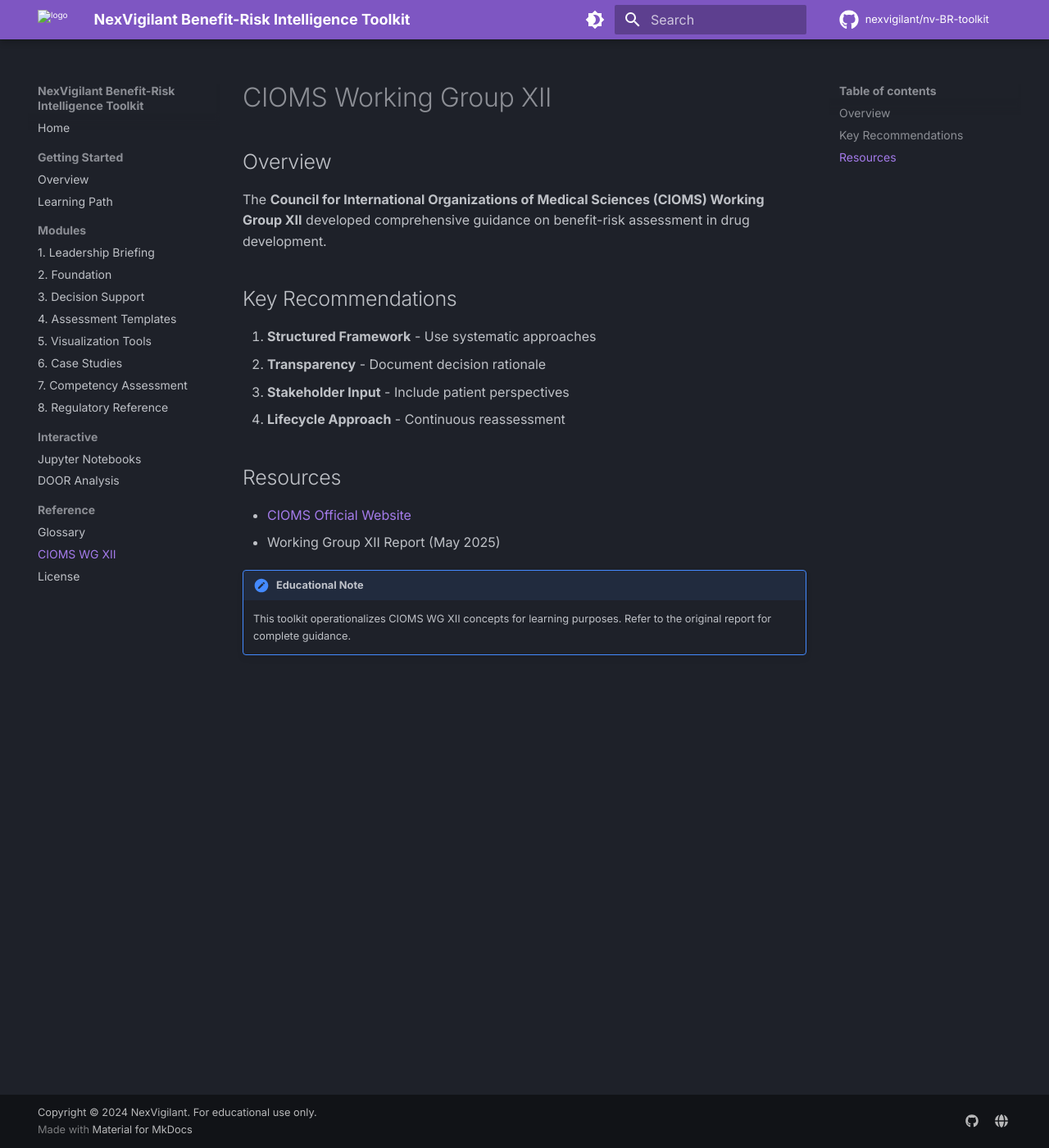
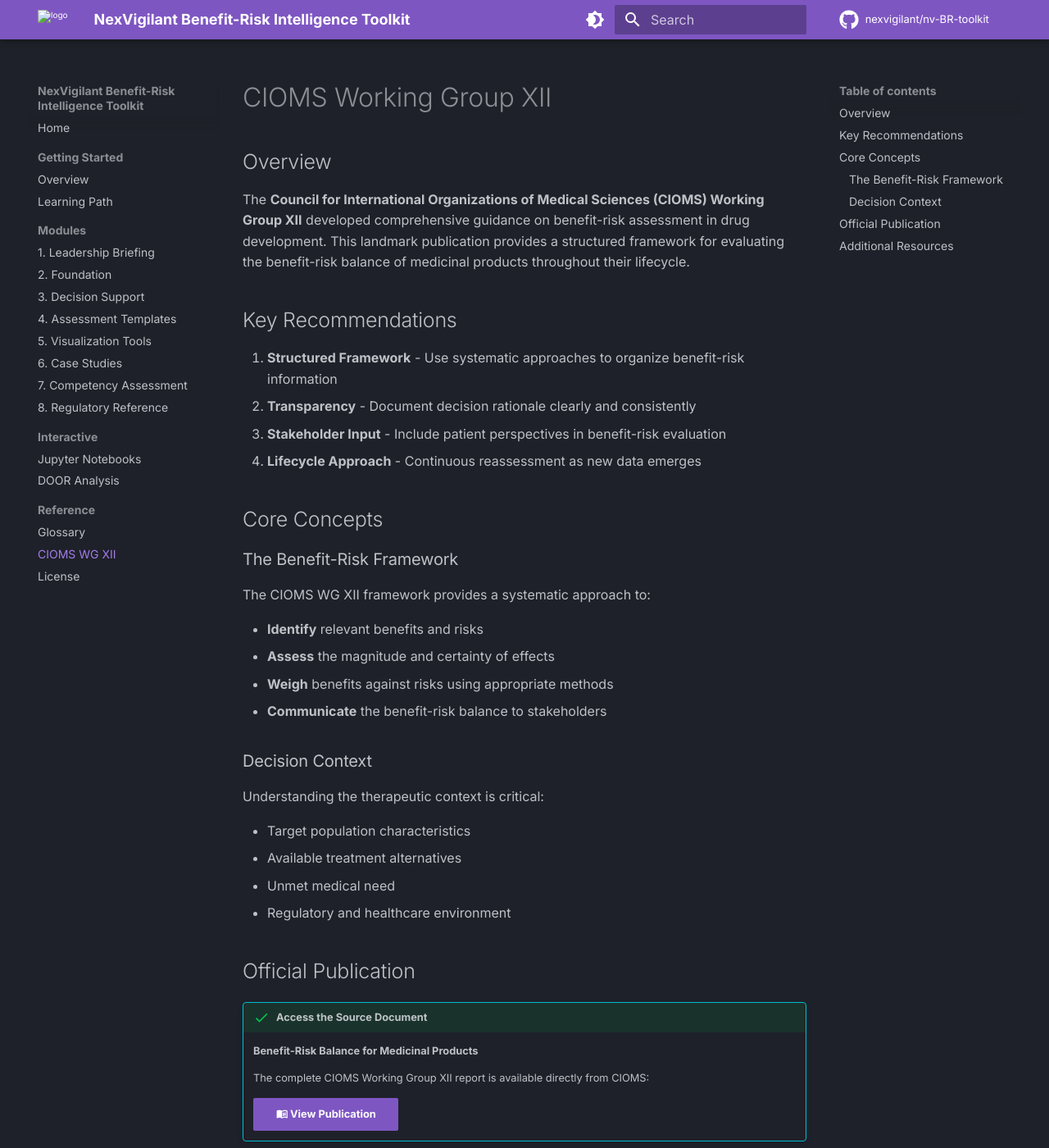
Before and after one commit to nexvigilant/nv-BR-toolkit, an MkDocs documentation site: the page built from docs/reference/cioms-wg-xii.md, in a window 1280 px wide and 1400 px high. Shown: the whole window at 82% size. Built offline with MkDocs 1.6.1 and Material for MkDocs 9.7.7, drawn with Linux system fonts in a browser that asks for light colours; comment, search, counter and statistics services are not loaded; some of the changed text lies outside the part shown.

Commit message:
fix: improve docs formatting and add CIOMS publication link
- Add pymdownx.emoji extension for Material icons
- Add mermaid diagram support via custom fence
- Update grid cards to use definition list format
- Expand CIOMS WG XII reference with direct publication link
- Add custom CSS for grid layout and styling improvements

🤖 Generated with [Claude Code](https://claude.com/claude-code)

Co-Authored-By: Claude Opus 4.5 <noreply@anthropic.com>

```diff
--- a/docs/reference/cioms-wg-xii.md
+++ b/docs/reference/cioms-wg-xii.md
@@ -2,20 +2,50 @@
 
 ## Overview
 
-The **Council for International Organizations of Medical Sciences (CIOMS) Working Group XII** developed comprehensive guidance on benefit-risk assessment in drug development.
+The **Council for International Organizations of Medical Sciences (CIOMS) Working Group XII** developed comprehensive guidance on benefit-risk assessment in drug development. This landmark publication provides a structured framework for evaluating the benefit-risk balance of medicinal products throughout their lifecycle.
 
 ## Key Recommendations
 
-1. **Structured Framework** - Use systematic approaches
-2. **Transparency** - Document decision rationale
-3. **Stakeholder Input** - Include patient perspectives
-4. **Lifecycle Approach** - Continuous reassessment
+1. **Structured Framework** - Use systematic approaches to organize benefit-risk information
+2. **Transparency** - Document decision rationale clearly and consistently
+3. **Stakeholder Input** - Include patient perspectives in benefit-risk evaluation
+4. **Lifecycle Approach** - Continuous reassessment as new data emerges
 
-## Resources
+## Core Concepts
+
+### The Benefit-Risk Framework
+
+The CIOMS WG XII framework provides a systematic approach to:
+
+- **Identify** relevant benefits and risks
+- **Assess** the magnitude and certainty of effects
+- **Weigh** benefits against risks using appropriate methods
+- **Communicate** the benefit-risk balance to stakeholders
+
+### Decision Context
+
+Understanding the therapeutic context is critical:
+
+- Target population characteristics
+- Available treatment alternatives
+- Unmet medical need
+- Regulatory and healthcare environment
+
+## Official Publication
+
+!!! success "Access the Source Document"
+
+    **Benefit-Risk Balance for Medicinal Products**
+
+    The complete CIOMS Working Group XII report is available directly from CIOMS:
+
+    [:material-book-open-variant: View Publication](https://cioms.ch/publications/product/benefit-risk-balance-for-medicinal-products/){ .md-button .md-button--primary }
+
+## Additional Resources
 
 - [CIOMS Official Website](https://cioms.ch)
-- Working Group XII Report (May 2025)
+- [CIOMS Publications Catalog](https://cioms.ch/publications/)
 
 !!! note "Educational Note"
 
-    This toolkit operationalizes CIOMS WG XII concepts for learning purposes. Refer to the original report for complete guidance.
+    This toolkit operationalizes CIOMS WG XII concepts for learning purposes. Refer to the original report for complete guidance. The official publication should be considered the authoritative source for regulatory and professional applications.
--- a/docs/stylesheets/extra.css
+++ b/docs/stylesheets/extra.css
@@ -3,12 +3,19 @@
 :root {
   --md-primary-fg-color: #5e35b1;
   --md-accent-fg-color: #00bcd4;
+  --nex-gold: #d4af37;
+  --nex-cyan: #00bcd4;
 }
 
 /* Educational disclaimer styling */
 .md-typeset .admonition.danger {
   border-color: #ff1744;
   background-color: rgba(255, 23, 68, 0.1);
+}
+
+/* Success admonition for links */
+.md-typeset .admonition.success {
+  border-color: var(--nex-cyan);
 }
 
 /* Code blocks */
@@ -21,6 +28,10 @@
   background-color: var(--md-primary-fg-color);
 }
 
+.md-typeset .md-button--primary:hover {
+  background-color: #7c4dff;
+}
+
 /* Learning objectives checkboxes */
 .md-typeset .task-list-indicator::before {
   background-color: var(--md-accent-fg-color);
@@ -31,3 +42,62 @@
   text-align: center;
   margin: 1rem 0;
 }
+
+/* Grid layout for feature cards */
+.md-typeset .grid {
+  display: grid;
+  grid-template-columns: repeat(auto-fit, minmax(280px, 1fr));
+  gap: 1.5rem;
+  margin: 1.5rem 0;
+}
+
+.md-typeset .grid dt {
+  font-size: 1.1rem;
+  font-weight: 600;
+  margin-bottom: 0.25rem;
+  display: flex;
+  align-items: center;
+  gap: 0.5rem;
+}
+
+.md-typeset .grid dd {
+  margin-left: 0;
+  padding: 1rem;
+  background: var(--md-default-fg-color--lightest);
+  border-radius: 0.5rem;
+  border-left: 3px solid var(--md-accent-fg-color);
+}
+
+/* Large icons in grid */
+.md-typeset .grid .lg {
+  font-size: 1.5rem;
+}
+
+/* Hero image styling */
+.hero-image {
+  display: block;
+  max-width: 300px;
+  margin: 2rem auto;
+  border-radius: 1rem;
+  box-shadow: 0 8px 32px rgba(0, 188, 212, 0.2);
+}
+
+/* Center content utility */
+.center {
+  text-align: center;
+}
+
+/* Module cards styling */
+.md-typeset table {
+  width: 100%;
+}
+
+.md-typeset table th {
+  background: var(--md-primary-fg-color);
+  color: white;
+}
+
+/* Footer branding */
+.md-footer-meta {
+  background: rgba(30, 30, 46, 0.95);
+}
--- a/mkdocs.yml
+++ b/mkdocs.yml
@@ -64,18 +64,28 @@ nav:
 markdown_extensions:
   - admonition
   - pymdownx.details
-  - pymdownx.superfences
+  - pymdownx.superfences:
+      custom_fences:
+        - name: mermaid
+          class: mermaid
+          format: !!python/name:pymdownx.superfences.fence_code_format
   - pymdownx.highlight:
       anchor_linenums: true
   - pymdownx.inlinehilite
   - pymdownx.snippets
   - pymdownx.tabbed:
       alternate_style: true
+  - pymdownx.emoji:
+      emoji_index: !!python/name:material.extensions.emoji.twemoji
+      emoji_generator: !!python/name:material.extensions.emoji.to_svg
   - tables
   - toc:
       permalink: true
   - attr_list
   - md_in_html
+  - def_list
+  - pymdownx.tasklist:
+      custom_checkbox: true
 
 plugins:
   - search
```
Also changed, not shown: docs/index.md (+9 -21 lines).
